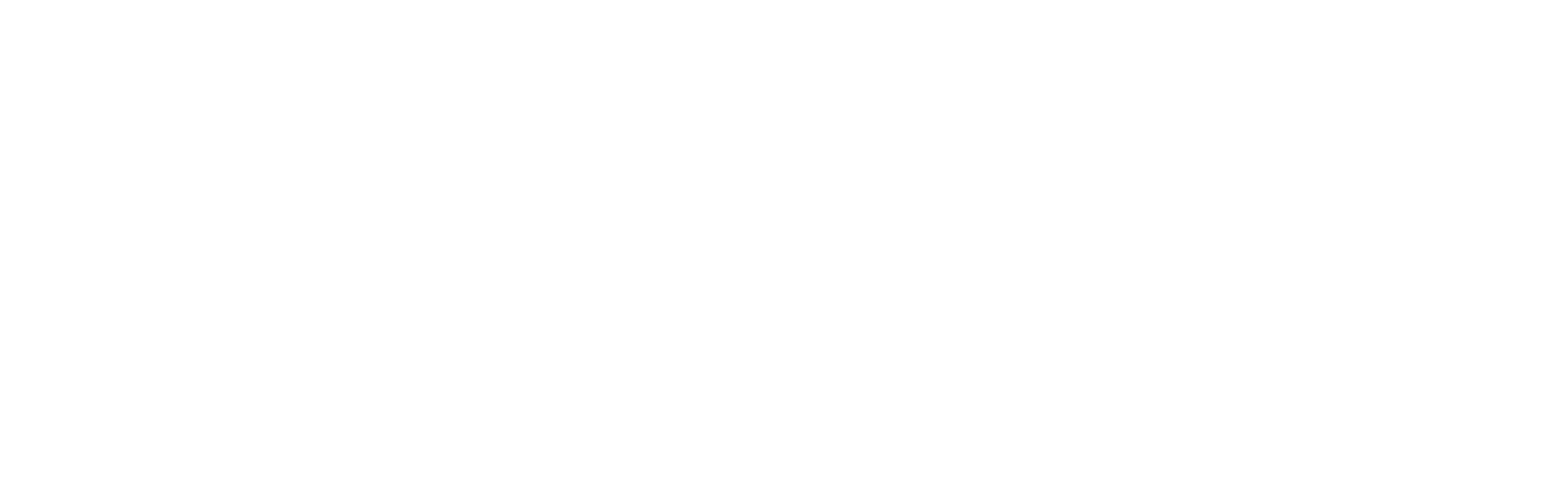
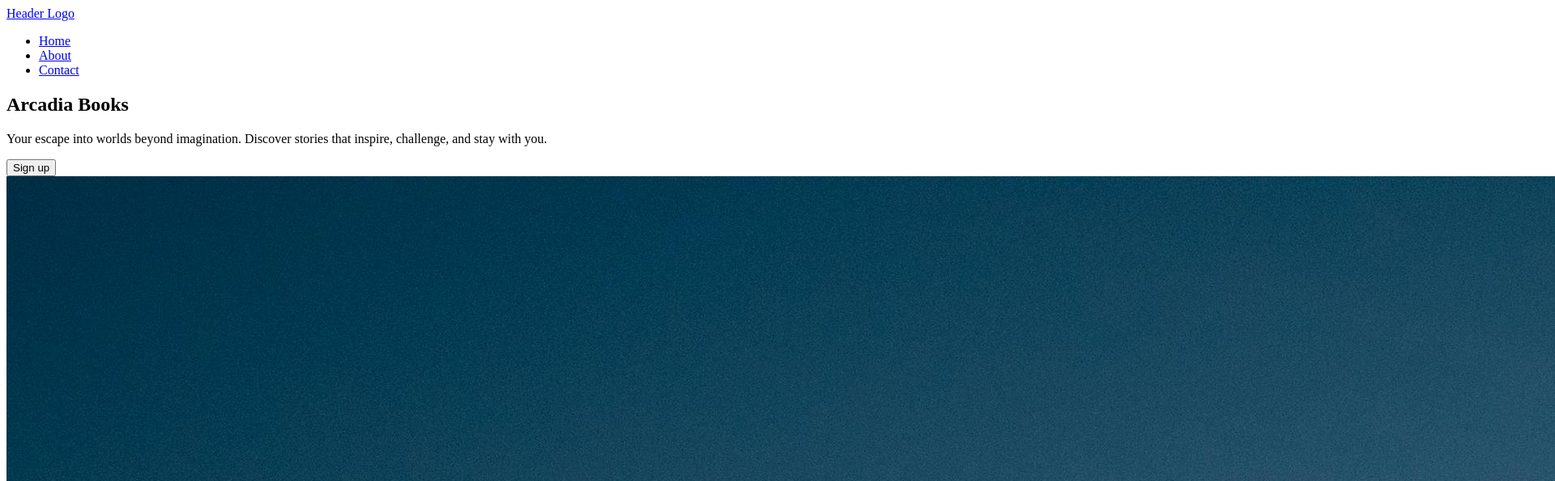
Before and after one commit to Yeabsra97/odin-landing-page, a plain HTML site: page index.html in a window 1280 px wide. Shown: the top 595 px of the page at 81% size, 1920 px wide, since content can reach past the window. Drawn offline with Linux system fonts and the light colour scheme.

Commit message:
feat: add header and hero section structures

```diff
--- a/index.html
+++ b/index.html
@@ -8,6 +8,40 @@
 <body>
 
 
+<header>
+    <div>
+        <div class="nav-container">
+
+            <a href="#">Header Logo</a>
+
+            <nav class="nav">
+                <ul>
+                    <li><a href="#">Home</a></li>
+                    <li><a href="#">About</a></li>
+                    <li><a href="#">Contact</a></li>
+                </ul>
+            </nav>
+
+        </div>
+    </div>
+</header>
+
+
+<section class="hero">
+
+    <div>
+        <div class="hero-text">
+            <h1>Arcadia Books</h1>
+            <p>Your escape into worlds beyond imagination. Discover stories that inspire, challenge, and stay with you.</p>
+            <button id="sign-up">Sign up</button>
+        </div>
+
+        <div class="hero-img">
+            <img src="./pexels-david-besh-884788.jpg" alt="A tree shawon in sunset">
+        </div>
+    </div>
+
+</section>
 
 
 </body>
```
Also changed, not shown: pexels-david-besh-884788.jpg (added).
